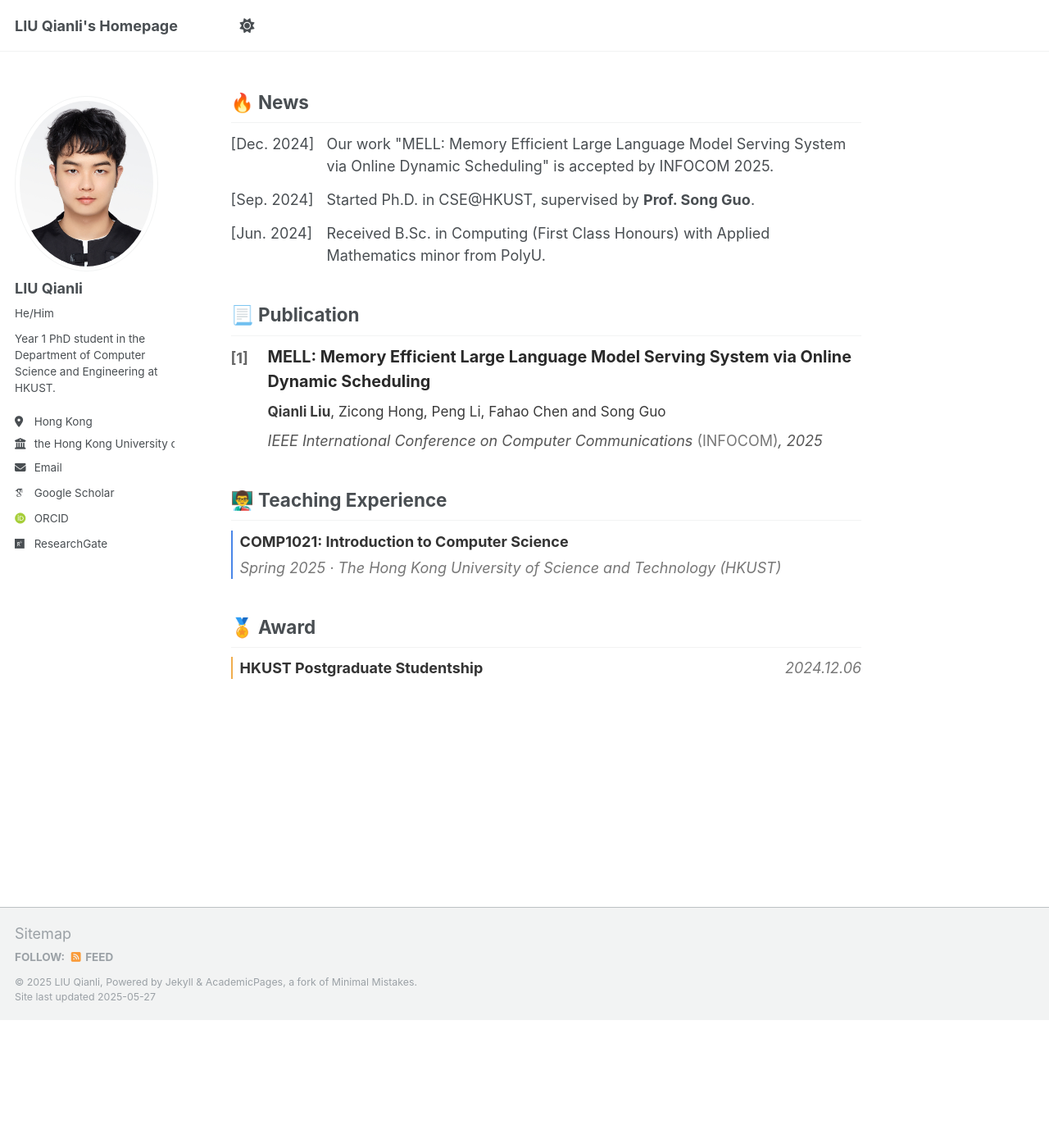
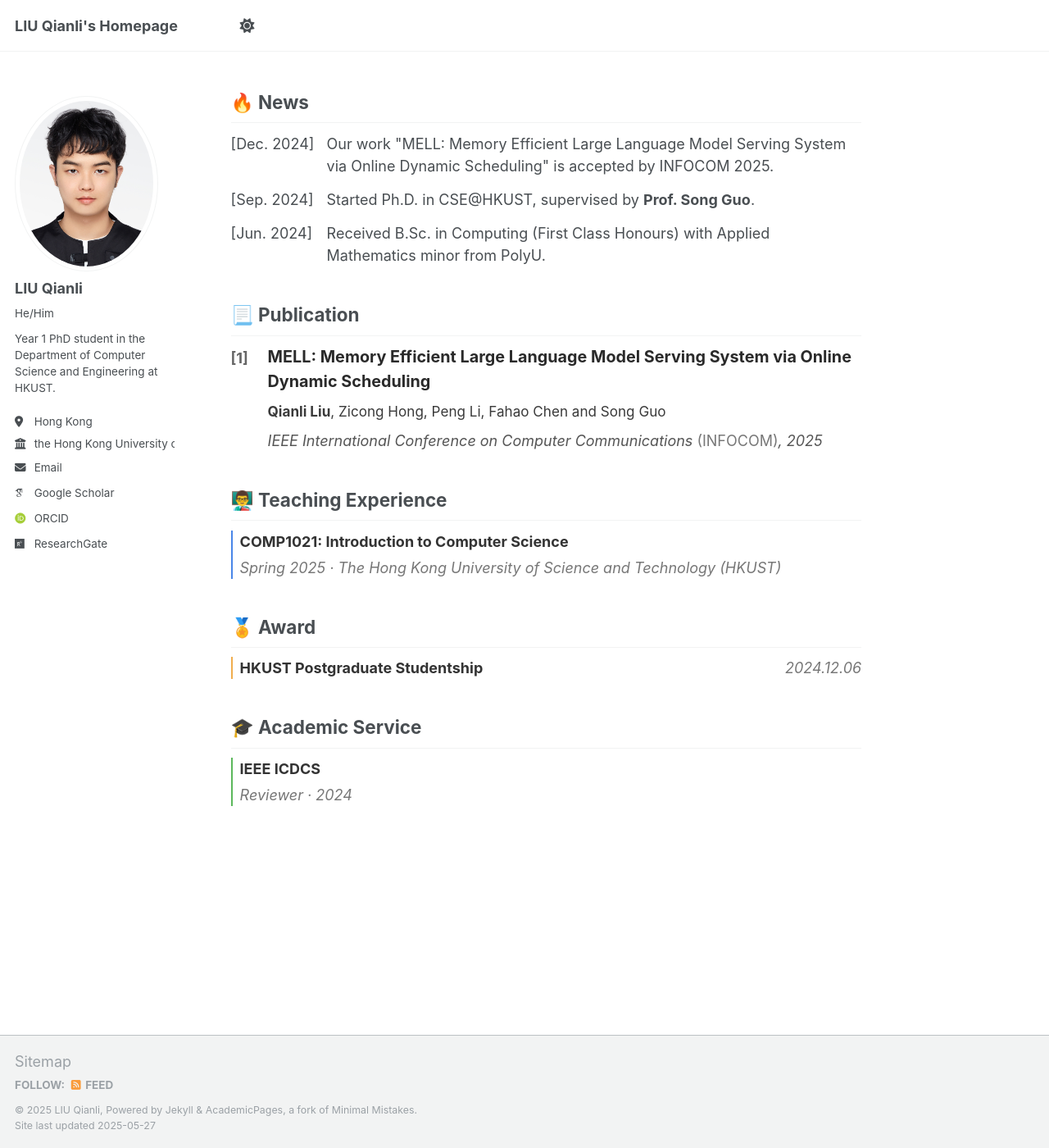
Before and after one commit to Liu-KM/liu-km.github.io, a Jekyll site: the page built from _pages/about.md, in a window 1280 px wide and 1400 px high, scrolled down 156 px. Shown: the whole window at 82% size. Built offline with Jekyll 4.4.1, drawn with Linux system fonts in a browser that asks for light colours; some web fonts are replaced.

Commit message:
update reviewer info

```diff
--- /dev/null
+++ b/_data/academic_service.yml
@@ -0,0 +1,3 @@
+- title: "IEEE ICDCS"
+  role: "Reviewer"
+  year: "2024"
--- a/_pages/about.md
+++ b/_pages/about.md
@@ -135,6 +135,28 @@ redirect_from:
   color: #777 !important;
   font-style: italic !important;
 }
+
+/* 学术服务的样式 */
+.service-container {
+  margin-bottom: 2rem !important;
+}
+
+.service-item {
+  margin-bottom: 1rem !important;
+  padding-left: 0.5rem !important;
+  border-left: 2px solid #5cb85c !important;
+}
+
+.service-title {
+  font-weight: bold !important;
+  color: #333 !important;
+  margin-bottom: 0.3rem !important;
+}
+
+.service-info {
+  color: #777 !important;
+  font-style: italic !important;
+}
 </style>
 
 Hey, this is Qianli. I am currently a Ph.D. Student at the [PEI Lab](https://peilab.netlify.app/) of Hong Kong University of Science and Technology (HKUST), supervised by Prof. Song Guo. Prior to that, I earned my Bachelor's Degree in Computer Science at Hong Kong Polytechnic University (PolyU).
@@ -196,3 +218,13 @@ Hey, this is Qianli. I am currently a Ph.D. Student at the [PEI Lab](https://pei
   </div>
 {% endfor %}
 </div>
+
+## 🎓 Academic Service
+<div class="service-container">
+{% for service in site.data.academic_service %}
+  <div class="service-item">
+    <div class="service-title">{{ service.title }}</div>
+    <div class="service-info">{{ service.role }} · {{ service.year }}</div>
+  </div>
+{% endfor %}
+</div>
```
